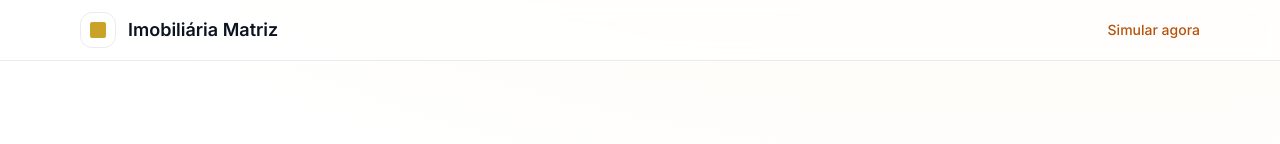
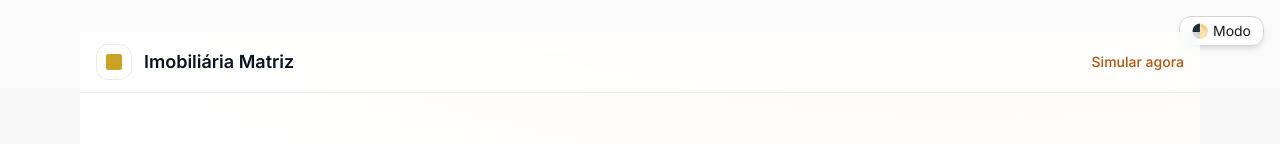
Before and after one commit to Guilhermematriz/matriz-landing, a Next.js app: page / in a window 1280 px wide. Shown: the top 144 px of the page. Built offline with nearby package versions, Linux system fonts and the light colour scheme.

Commit message:
layout.tsx

```diff
--- a/app/layout.tsx
+++ b/app/layout.tsx
@@ -1,17 +1,56 @@
 import "./globals.css";
+import type { Metadata } from "next";
 import { Inter } from "next/font/google";
 
 const inter = Inter({ subsets: ["latin"], display: "swap" });
 
-export const metadata = {
-  title: "Imobiliária Matriz",
-  description: "Landing + Simulador — Imobiliária Matriz",
+export const metadata: Metadata = {
+  title: "Imobiliária Matriz — Casa própria com tudo em um só lugar",
+  description:
+    "Correspondente Caixa + Engenharia + Obra com garantia. Simule em 1 minuto e fale com nosso time pelo WhatsApp.",
+  openGraph: {
+    title: "Imobiliária Matriz — Seu sonho é o nosso compromisso.",
+    description:
+      "Casa própria com tudo em um só lugar. Simule em 1 minuto!",
+    url: "https://matriz-landing.vercel.app",
+    siteName: "Imobiliária Matriz",
+    images: [
+      {
+        url: "/og.jpg", // coloca uma imagem 1200x630 em /public/og.jpg
+        width: 1200,
+        height: 630,
+        alt: "Imobiliária Matriz",
+      },
+    ],
+    locale: "pt_BR",
+    type: "website",
+  },
+  twitter: {
+    card: "summary_large_image",
+    title: "Imobiliária Matriz",
+    description: "Casa própria com tudo em um só lugar. Simule em 1 minuto!",
+    images: ["/og.jpg"],
+  },
 };
 
 export default function RootLayout({ children }: { children: React.ReactNode }) {
   return (
-    <html lang="pt-BR">
-      <body className={inter.className}>{children}</body>
+    <html lang="pt-BR" suppressHydrationWarning>
+      <body
+        className={`${inter.className} min-h-screen bg-gradient-to-b from-zinc-50 to-zinc-200 text-zinc-900 dark:from-zinc-950 dark:to-zinc-900 dark:text-zinc-100 transition-colors duration-500`}
+      >
+        {/* Botão de modo escuro */}
+        <button
+          onClick={() =>
+            document.documentElement.classList.toggle("dark")
+          }
+          className="fixed top-4 right-4 rounded-xl border border-zinc-300 dark:border-zinc-700 bg-white/80 dark:bg-zinc-800/80 px-3 py-1 text-sm shadow-md hover:bg-white dark:hover:bg-zinc-700 transition"
+        >
+          🌓 Modo
+        </button>
+
+        <main className="max-w-6xl mx-auto px-4 py-8">{children}</main>
+      </body>
     </html>
   );
 }
```
